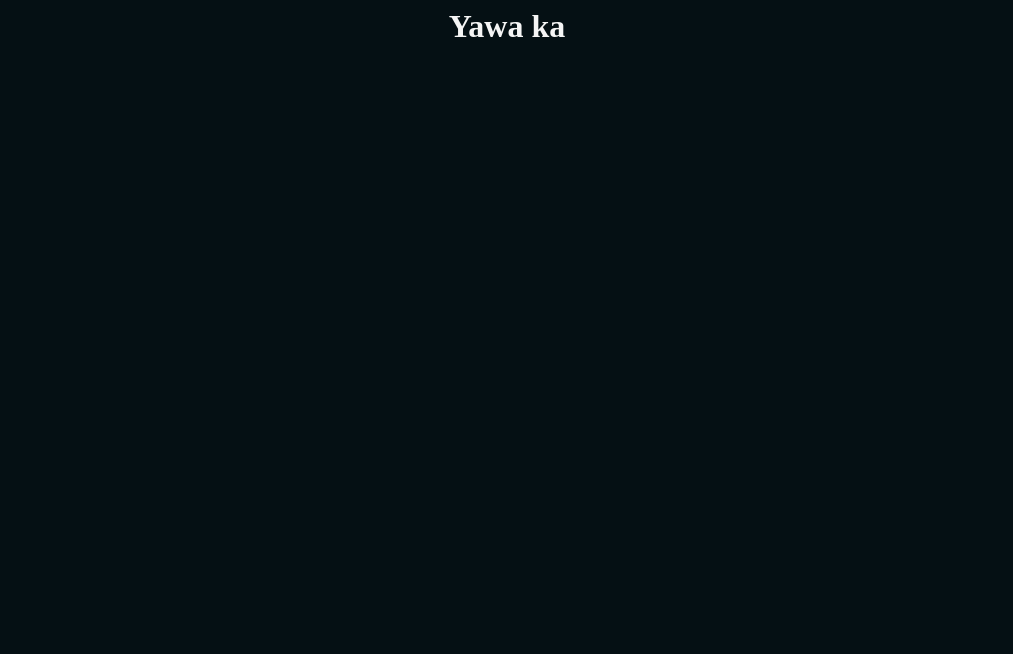
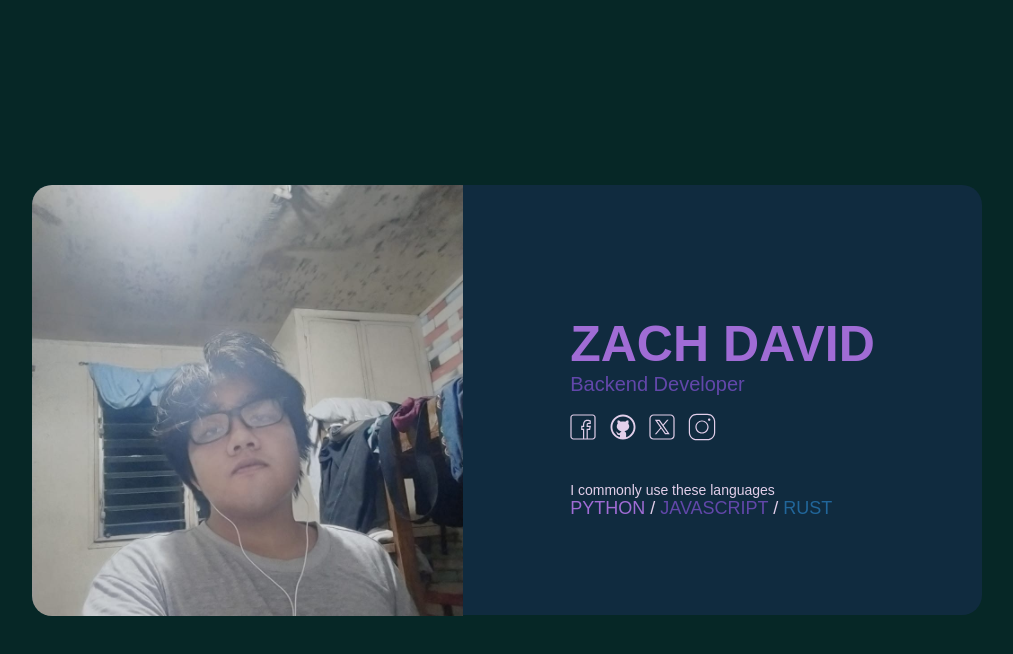
Before and after one commit to zxaylex/Zxayleral.github.io, a plain HTML site: page index.html in a window 1280 px wide. Shown: the whole page, without its empty margins (133-1146 px from the left). Drawn offline with Linux system fonts and the light colour scheme.

Commit message:
update everything

```diff
--- a/index.html
+++ b/index.html
@@ -4,9 +4,30 @@
 	<meta charset="UTF-8">
 	<meta http-equiv="X-UA-Compatible" content="IE=edge">
 	<title>Zxayler</title>
+	<meta name="viewport" content="width=device-width, initial-scale=1" />
 	<link rel="stylesheet" href="styles/styles.css">
 </head>
 <body>
-	<h1>Yawa ka</h1>
+	<div class="main">
+		<img class="profile-img" src="assets/image.png">
+		<div class="content">
+			<div class="name">
+				<h1>ZACH DAVID</h1>
+				<a>Backend Developer</a>
+			</div>
+			<div class="icons">
+				<img class="first-icon" src="assets/fb.svg">
+				<img src="assets/github.svg">
+				<img src="assets/twitter.svg">
+				<img src="assets/ig.svg">
+			</div>
+			<div class="lang">
+				<a class="common">I commonly use these languages</h3>
+				<section>
+					<a><span class="py">PYTHON</span> / <span class="js">JAVASCRIPT</span> / <span class="rs">RUST</span></a>
+				</section>
+			</div>
+		</div>
+	</div>
 </body>
 </html>
--- a/styles/styles.css
+++ b/styles/styles.css
@@ -1,15 +1,159 @@
 :root {
-	--background-color: #051014;
-	--text-color: #F5F5F5;
-	--span-color: #1976D2;
+	--background: #062726;
+	--primary: #E2CFEA;
+	--light-primary: #A06CD5;
+	--dark-primary: #6247AA;
+	--accent: #102B3F;
 }
 
 body {
-	background-color: var(--background-color);
-	color: var(--text-color);
-	font-family: "JetBrains Mono";
+	background-color: var(--background);
+	color: var(--primary);
+	font-family: "Lexend", sans-serif;
 	display: normal;
 }
-h1 {
+
+
+.main {
+	margin-top: 8rem;
+	margin-left: auto;
+	margin-right: auto;
 	text-align: center;
 }
+
+.profile-img {
+	width: 169px;
+	height: 169px;
+	align-items: center;
+	border-radius: 20px;
+}
+
+.icons {
+	margin-top: 2rem;
+}
+
+.icons img {
+	padding-left: 0.3rem;
+	padding-right: 0.3rem;
+}
+
+h1 {
+	margin-bottom: 0;
+	color: var(--light-primary);
+}
+
+a {
+	margin-top: 0;
+	color: var(--dark-primary);
+	margin-bottom: 0;
+}
+
+.lang {
+	margin-top: 5vh;
+}
+
+.lang a {
+	font-size: 12px;
+}
+
+.lang section a {
+	font-size: 15px;
+	color: var(--primary);
+}
+
+.py {
+	color: var(--light-primary);
+}
+
+.js {
+	color: var(--dark-primary);
+}
+
+.rs {
+	color: #21669A;
+}
+
+.common {
+	color: var(--primary);
+}
+
+@media only screen and (min-width: 768px) {
+	.main {
+		background-color: var(--accent);
+		display: flex;
+		height: 323px;
+		align-items: center;
+		margin-left: 1rem;
+		margin-right: 1rem;
+		border-radius: 20px;
+		text-align: left;
+	}
+
+	.profile-img {
+		height: 250px;
+		width: 250px;
+		margin-left: 23px;
+	}
+
+	.content {
+		margin-left: 27px;
+		align-items: left;
+		justify-items: left;
+	}
+
+	.first-icon {
+		margin-left: 0;
+	}
+}
+
+@media only screen and (min-width: 1000px) {
+	body {
+		display: flex;
+		align-items: center;
+		justify-content: center;
+	}
+
+	.main {
+		margin: auto;
+		width: 950px;
+		height: 430px;
+	}
+
+	.profile-img {
+		width: 431px;
+		height: 431px;
+		border-radius: 20px 0px 0px 20px;
+		margin-left: 0px;
+	}
+
+	.name h1 {
+		font-size: 50px;
+	}
+
+	.name a {
+		font-size: 20px;
+	}
+
+	.icons {
+		margin-top: 1rem;
+		margin-left: 0px;
+		display: flex;
+		width: 30px;
+		height: 30px;
+		margin-left: -7px;
+	}
+
+
+	.content {
+		margin: auto;
+	}
+
+	.lang {
+		a {
+			font-size: 14px;
+		}
+		section a {
+			font-size: 18px;
+		}
+	}
+}
```
Also changed, not shown: assets/fb.svg (added), assets/github.svg (added), assets/ig.svg (added), assets/image.png (added), assets/twitter.svg (added), icons/discord.svg (deleted), icons/email.svg (deleted), icons/facebook.svg (deleted), icons/school.svg (deleted).
